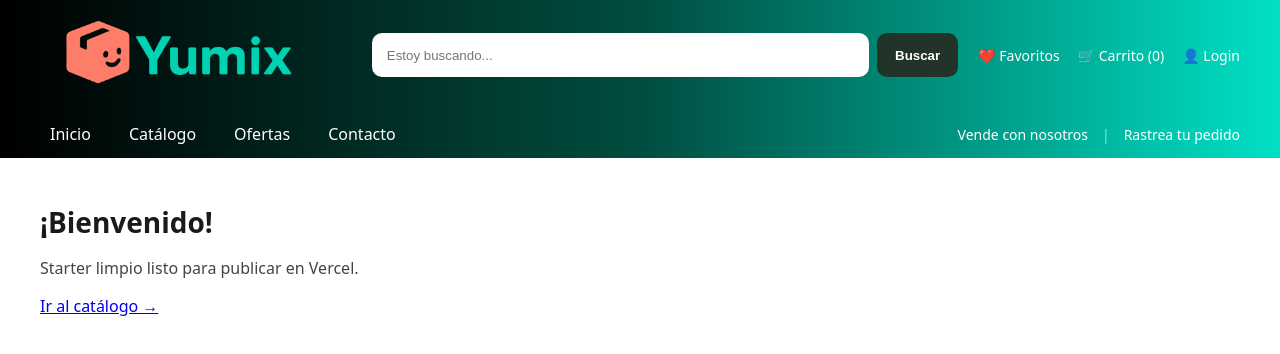
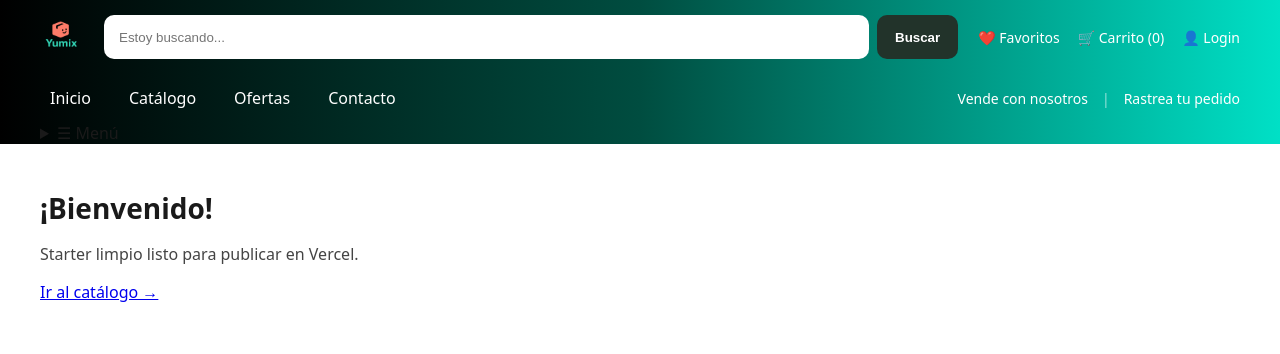
Before and after one commit to DevFredoom1945/tienda-yumix, a Next.js app: page / in a window 1280 px wide. Shown: the top 354 px of the page. Built offline with nearby package versions, Linux system fonts and the light colour scheme.

Commit message:
Update layout.js

```diff
--- a/app/layout.js
+++ b/app/layout.js
@@ -9,11 +9,11 @@ export default function RootLayout({ children }) {
   return (
     <html lang="es">
       <body>
-        {/* TOPBAR con logo, búsqueda, iconos y MENÚ */}
         <div className="topbar">
+          {/* Fila 1: logo + búsqueda + iconos (desktop) */}
           <div className="container topbar-inner">
             <div className="brand">
-              <img src="/logo 2x.png" alt="Yumix" style={{height:'80px',objectFit:'contain'}} />
+              <img src="/logo.png" alt="Yumix" style={{height:'44px',objectFit:'contain'}} />
             </div>
 
             <form className="search" action="/buscar" method="GET">
@@ -28,10 +28,10 @@ export default function RootLayout({ children }) {
             </div>
           </div>
 
-          {/* MENÚ dentro de la franja */}
+          {/* Fila 2: menú (desktop) */}
           <div className="container topbar-menu">
             <nav>
-              <a href="/">Inicio</a>
+              <a href="/" className="active">Inicio</a>
               <a href="/catalogo">Catálogo</a>
               <a href="/ofertas">Ofertas</a>
               <a href="/contacto">Contacto</a>
@@ -42,9 +42,31 @@ export default function RootLayout({ children }) {
               <a href="/rastreo">Rastrea tu pedido</a>
             </div>
           </div>
+
+          {/* Menú móvil (sin JS) */}
+          <div className="container mobile-only">
+            <details className="mobile-nav">
+              <summary aria-label="Abrir menú">
+                ☰ Menú
+              </summary>
+              <div className="mobile-panel">
+                <form action="/buscar" method="GET" className="mobile-search">
+                  <input name="q" type="search" placeholder="Buscar productos…" />
+                  <button type="submit">Buscar</button>
+                </form>
+                <nav className="mobile-links">
+                  <a href="/">Inicio</a>
+                  <a href="/catalogo">Catálogo</a>
+                  <a href="/ofertas">Ofertas</a>
+                  <a href="/contacto">Contacto</a>
+                  <a href="/vender">Vende con nosotros</a>
+                  <a href="/rastreo">Rastrea tu pedido</a>
+                  <a href="/login">Login</a>
+                </nav>
+              </div>
+            </details>
+          </div>
         </div>
-
-        {/* (Quitamos la nav blanca de abajo) */}
 
         <main className="container" style={{padding:'22px 0'}}>
           {children}
```
